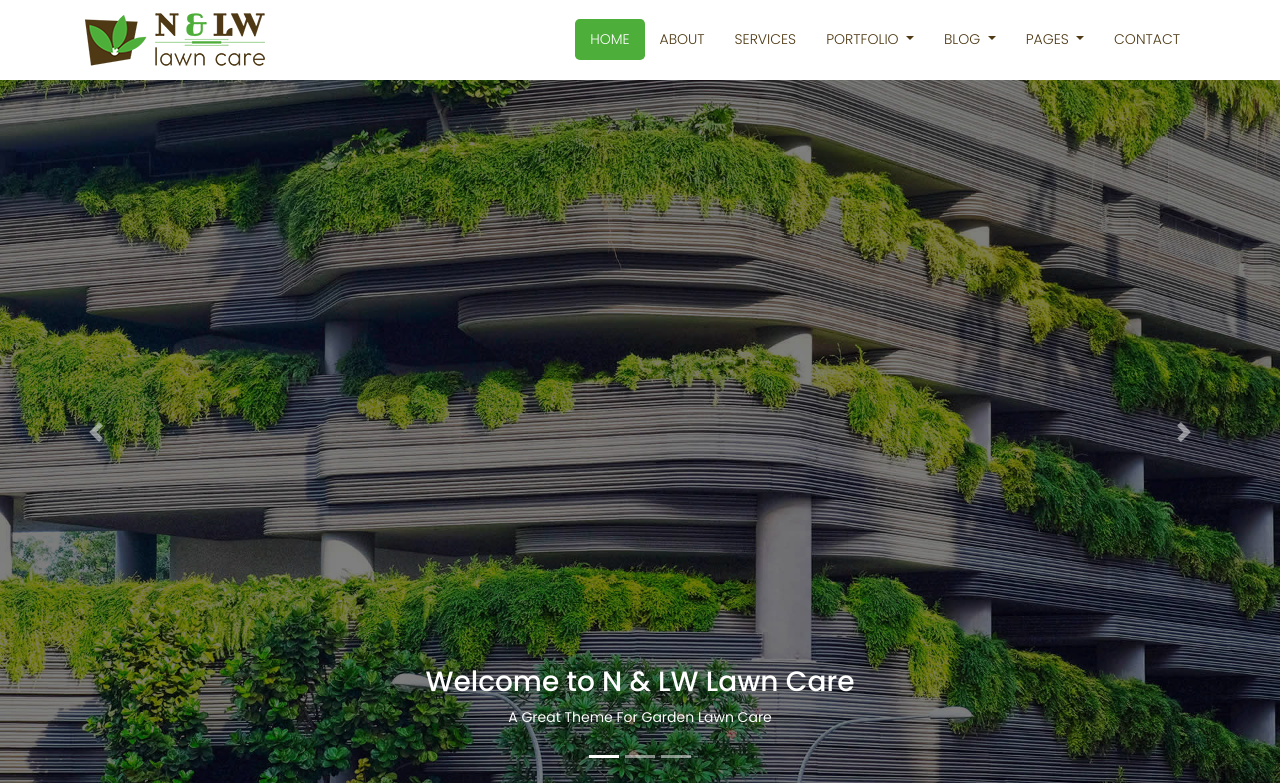
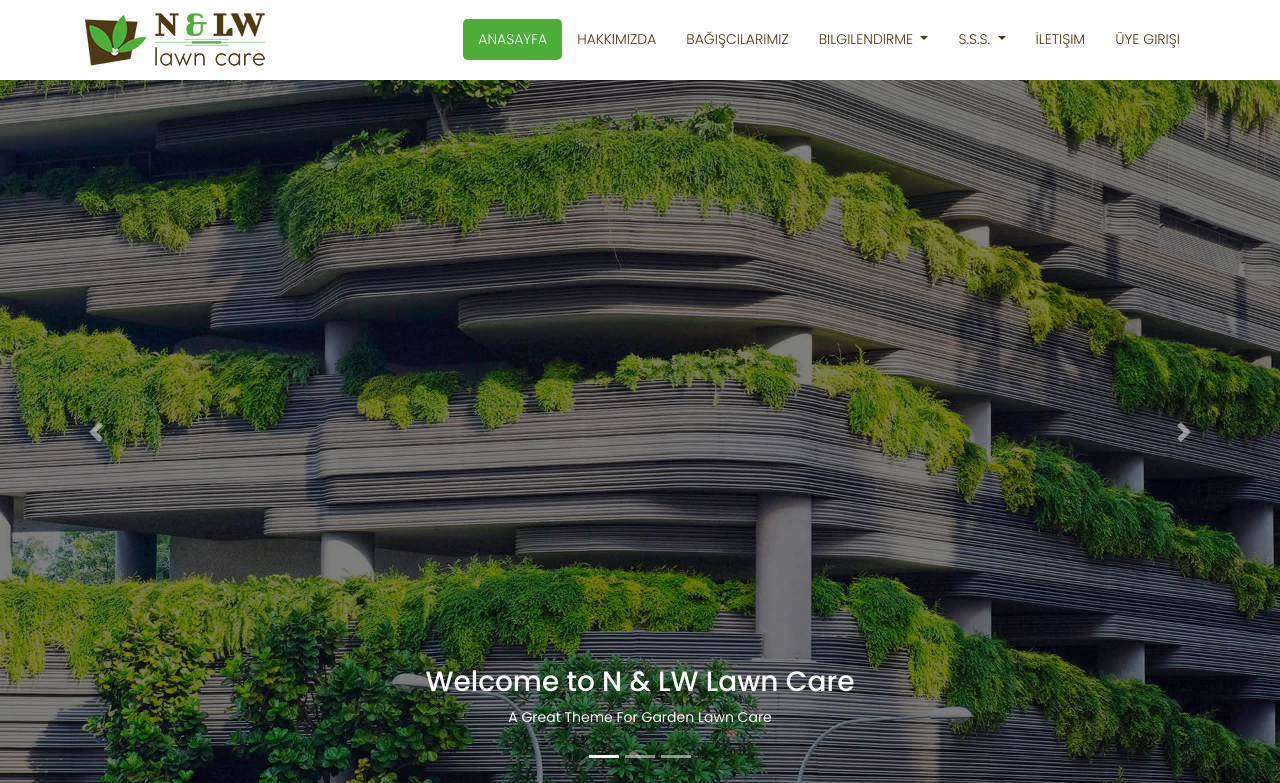
Before and after one commit to slymnaltunakar/Django-dernekwebsite, a Django app: page / in a window 1280 px wide. Shown: the top 783 px of the page. Run offline with Django 3.2, Linux system fonts and the light colour scheme; data comes from the database, SQL or seed files in the repository; both versions use the stored data as it was after the commit; some libraries are stand-ins or nearby versions.

Commit message:
hakkimizda vb sayfa yapımı

```diff
--- a/home/models.py
+++ b/home/models.py
@@ -1,3 +1,4 @@
+from ckeditor_uploader.fields import RichTextUploadingField
 from django.db import models
 
 # Create your models here.
@@ -22,9 +23,9 @@ class Setting(models.Model):
     facebook = models.CharField(max_length=50)
     instagram = models.CharField(max_length=50)
     twitter = models.CharField(max_length=50)
-    contact = models.TextField(blank=True)
-    aboutus = models.TextField()
-    references = models.TextField()
+    contact = RichTextUploadingField(blank=True)
+    aboutus = RichTextUploadingField(blank=True)
+    references = RichTextUploadingField(blank=True)
     status = models.CharField(max_length=10, choices=STATUS)
     create_at = models.DateTimeField(auto_now_add=True)
     update_at = models.DateTimeField(auto_now=True)
--- a/home/templates/navigation.html
+++ b/home/templates/navigation.html
@@ -2,7 +2,7 @@
 <!-- Navigation -->
     <nav class="navbar fixed-top navbar-expand-lg navbar-dark bg-light top-nav fixed-top">
         <div class="container">
-            <a class="navbar-brand" href="index.html">
+            <a class="navbar-brand" href="/">
             <img src="{% static '/images/logo.png' %}" alt="logo" />
             </a>
             <button class="navbar-toggler navbar-toggler-right" type="button" data-toggle="collapse" data-target="#navbarResponsive" aria-controls="navbarResponsive" aria-expanded="false" aria-label="Toggle navigation">
@@ -11,48 +11,40 @@
             <div class="collapse navbar-collapse" id="navbarResponsive">
                <ul class="navbar-nav ml-auto">
                   <li class="nav-item">
-                     <a class="nav-link active" href="index.html">Home</a>
+                     <a class="nav-link active" href="/">Anasayfa</a>
                   </li>
                   <li class="nav-item">
-                     <a class="nav-link" href="about.html">About</a>
+                     <a class="nav-link" href="/hakkimizda">Hakkımızda</a>
                   </li>
                   <li class="nav-item">
-                     <a class="nav-link" href="services.html">Services</a>
+                     <a class="nav-link" href="/bagiscilar">Bağışcılarımız</a>
                   </li>
                   <li class="nav-item dropdown">
                      <a class="nav-link dropdown-toggle" href="#" id="navbarDropdownPortfolio" data-toggle="dropdown" aria-haspopup="true" aria-expanded="false">
-                     Portfolio
+                     Bilgilendirme
                      </a>
                      <div class="dropdown-menu dropdown-menu-right" aria-labelledby="navbarDropdownPortfolio">
-                        <a class="dropdown-item" href="portfolio-1-col.html">1 Column Portfolio</a>
-                        <a class="dropdown-item" href="portfolio-2-col.html">2 Column Portfolio</a>
-                        <a class="dropdown-item" href="portfolio-3-col.html">3 Column Portfolio</a>
-                        <a class="dropdown-item" href="portfolio-4-col.html">4 Column Portfolio</a>
-                        <a class="dropdown-item" href="portfolio-item.html">Single Portfolio Item</a>
+                        <a class="dropdown-item" href="/haberler">Haberler</a>
+                        <a class="dropdown-item" href="/etkinlikler">Etkinlikler</a>
+                        <a class="dropdown-item" href="/duyurular">Duyurular</a>
                      </div>
                   </li>
+
                   <li class="nav-item dropdown">
                      <a class="nav-link dropdown-toggle" href="#" id="navbarDropdownBlog" data-toggle="dropdown" aria-haspopup="true" aria-expanded="false">
-                     Blog
+                     S.S.S.
                      </a>
                      <div class="dropdown-menu dropdown-menu-right" aria-labelledby="navbarDropdownBlog">
-                        <a class="dropdown-item" href="blog-home-1.html">Blog Home 1</a>
-                        <a class="dropdown-item" href="blog-home-2.html">Blog Home 2</a>
-                        <a class="dropdown-item" href="blog-post.html">Blog Post</a>
-                     </div>
-                  </li>
-                  <li class="nav-item dropdown">
-                     <a class="nav-link dropdown-toggle" href="#" id="navbarDropdownBlog" data-toggle="dropdown" aria-haspopup="true" aria-expanded="false">
-                     Pages
-                     </a>
-                     <div class="dropdown-menu dropdown-menu-right" aria-labelledby="navbarDropdownBlog">
-                        <a class="dropdown-item" href="faq.html">FAQ</a>
-                        <a class="dropdown-item" href="404.html">404</a>
-                        <a class="dropdown-item" href="pricing.html">Pricing Table</a>
+                        <a class="dropdown-item" href="/sss">S.S.S.</a>
+                        <a class="dropdown-item" href="/mesaj">Bize Ulaşın...</a>
+
                      </div>
                   </li>
                   <li class="nav-item">
-                     <a class="nav-link" href="contact.html">Contact</a>
+                     <a class="nav-link" href="/iletisim">İletişim</a>
+                  </li>
+                   <li class="nav-item">
+                     <a class="nav-link" href="/üye">Üye girişi</a>
                   </li>
                </ul>
             </div>
--- a/home/urls.py
+++ b/home/urls.py
@@ -4,4 +4,5 @@ from . import views
 
 urlpatterns = [
     path('', views.index, name='index'),
+
 ]
--- a/home/views.py
+++ b/home/views.py
@@ -7,5 +7,22 @@ from home.models import Setting
 
 def index(request):
     setting = Setting.objects.get(pk=1)
-    context = {'setting': setting}
+    context = {'setting': setting, 'page': 'home'}
     return render(request, 'index.html', context)
+
+
+def hakkimizda(request):
+    setting = Setting.objects.get(pk=1)
+    context = {'setting': setting, 'page': 'hakkimizda'}
+    return render(request, 'hakkimizda.html', context)
+
+
+def bagiscilar(request):
+    setting = Setting.objects.get(pk=1)
+    context = {'setting': setting, 'page': 'bagiscilarimiz'}
+    return render(request, 'bagiscilarimiz.html', context)
+
+def iletisim(request):
+    setting = Setting.objects.get(pk=1)
+    context = {'setting': setting, 'page': 'iletisim'}
+    return render(request, 'iletisim.html', context)
--- a/project1/urls.py
+++ b/project1/urls.py
@@ -18,9 +18,14 @@ from django.conf.urls.static import static
 from django.contrib import admin
 from django.urls import path, include
 
+from home import views
+
 urlpatterns = [
     path('', include('home.urls')),
     path('content/', include('content.urls')),
+    path('hakkimizda', views.hakkimizda, name='hakkimizda'),
+    path('bagiscilar', views.bagiscilar, name='bagiscilar'),
+    path('iletisim', views.iletisim, name='iletisim'),
     path('admin/', admin.site.urls),
     path('ckeditor/', include('ckeditor_uploader.urls')),
 ]
```
Also changed, not shown: home/templates/bagiscilarimiz.html (added, +33 -0 lines), home/templates/hakkimizda.html (added, +33 -0 lines), home/templates/iletisim.html (added, +33 -0 lines), db.sqlite3.
